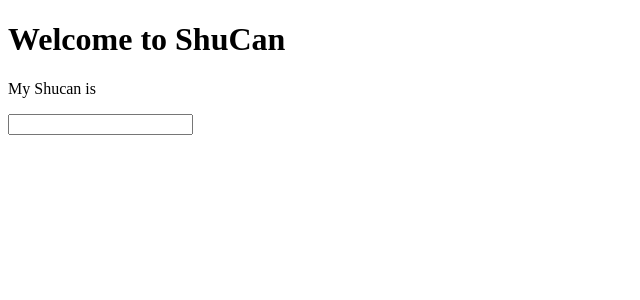
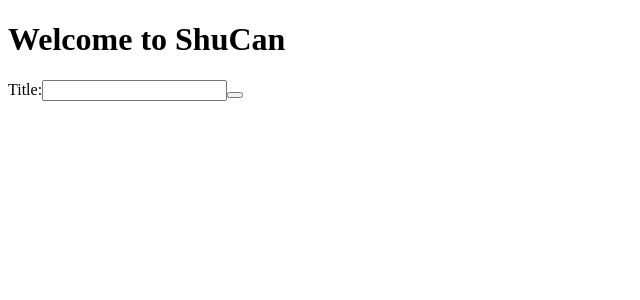
Before and after one commit to tomosuzu/ShuCan, a React app: page / in a window 1280 px wide. Shown: the top 300 px of the page, without its empty margins (0-640 px from the left). Built offline with nearby package versions, Linux system fonts and the light colour scheme; the HTML template or start-up script is replaced by a standard one.

Commit message:
[update] save Shucan when you click.

```diff
--- a/src/components/App.tsx
+++ b/src/components/App.tsx
@@ -9,17 +9,44 @@ export interface HelloProps {
   actions: ActionDispatcher;
 }
 
-export class Hello extends React.Component<HelloProps, {}> {
+export interface HelloState {
+  title: string;
+}
+
+export class Hello extends React.Component<HelloProps, HelloState> {
+  constructor(props:any) {
+    super(props);
+
+    this.handleChange = this.handleChange.bind(this);
+    this.save = this.save.bind(this);
+  }
+  public state: HelloState = {
+    title: '',
+  };
+
+  private handleChange(event:any) {
+    this.setState({ title: event.target.value });
+  }
+
+  private save() {
+    this.props.actions.addShucan(this.state.title);
+  }
+
   render() {
     return(
       <div>
         <h1>Welcome to ShuCan</h1>
-        <p>My Shucan is {this.props.value.title}</p>
-        <input
-          type="text"
-          onChange={ (e: React.FormEvent<HTMLInputElement>) => {
-            this.props.actions.addShucan(e.currentTarget.value);
-          } } />
+        <label>
+          Title:
+          {this.state.title}
+          <input
+            type="text"
+            value={this.state.title}
+            onChange={this.handleChange}
+            />
+          {this.props.value.title}
+        </label>
+        <button onClick={this.save}/>
       </div>
     );
   }
--- a/tslint.json
+++ b/tslint.json
@@ -1,9 +1,7 @@
 {
   "extends": ["tslint-config-airbnb", "tslint-react"],
   "rules": {
-    "jsx-no-multiline-js" : false,
-    "jsx-alignment" : false,
-    "jsx-no-lambda": false
+    "jsx-alignment" : false
   },
   "jsRules": []
 }
```
Also changed, not shown: 1 other file (tests, documents, lock files or other folders).
